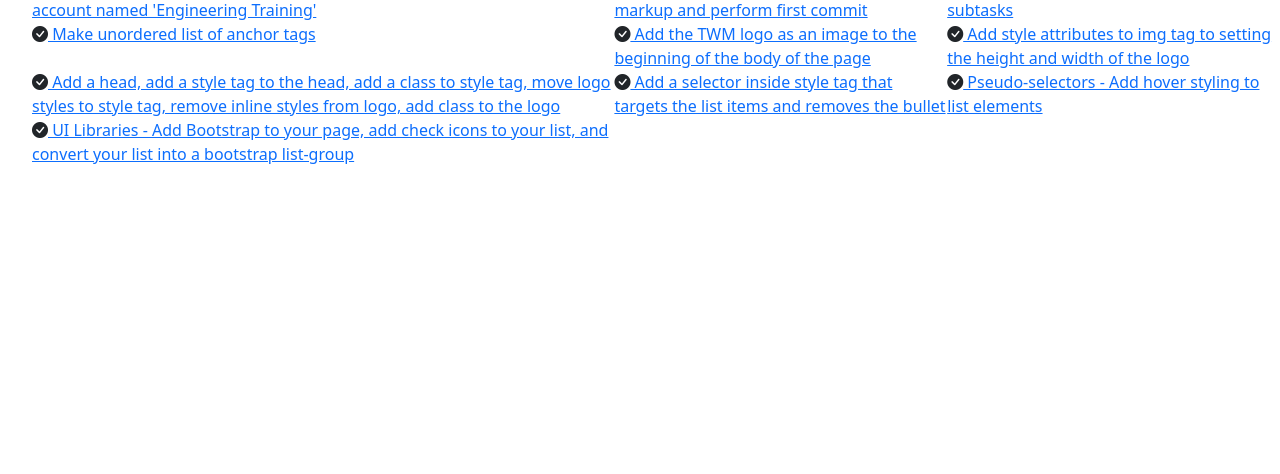
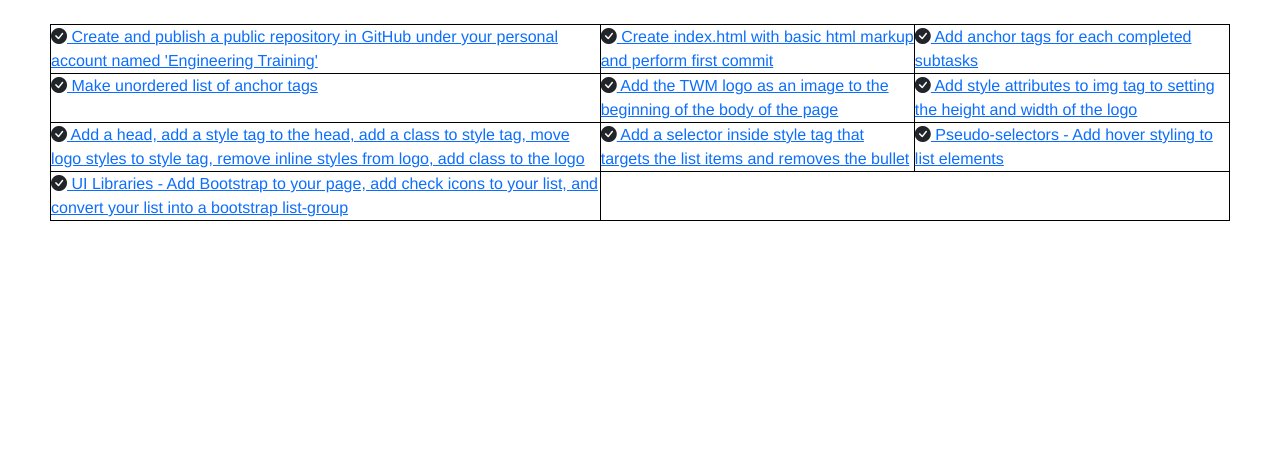
Before and after one commit to mamutjan0909/engineering-training1, a plain HTML site: page index.html in a window 1280 px wide. Shown: the part 326-800 px from the top of the page. Drawn offline with nearby package versions, Linux system fonts and the light colour scheme.

Commit message:
DIG-71140 Paddings, Margins, Border, Text and Font Styles

```diff
--- a/index.html
+++ b/index.html
@@ -18,18 +18,42 @@
             background: #aaaaaa;
         }
 
+        ul {
+            margin: 50px;
+            border: 1px solid black;
+            padding: 0px;
+
+        }
+
         ul>li {
             list-style-type: none;
+            border-right: 1px solid black;
+            border-bottom: 1px solid black;
+            font-family: Helvetica;
+            text-align: left;
         }
-        .grid-columns{
+
+        li:nth-child(10) {
+            border-bottom: 0px solid black;
+
+        }
+        li:nth-child(3n) {
+            border-right: 0px solid black;
+
+        }
+
+        .grid-columns {
             display: grid;
             grid-template-columns: 7fr 4fr 4fr;
-        };
+        }
+
+        ;
     </style>
     <title>Engineering-training</title>
 </head>
 
 <body>
+
     <div class="logo"><img
             src="https://www.totalwine.com/global-static-resources/@totalwinelabs/twc-icon/3.13.0/twm-logo-color.svg#twm-logo-color"
             alt="Total Wine & More"></div>
```
